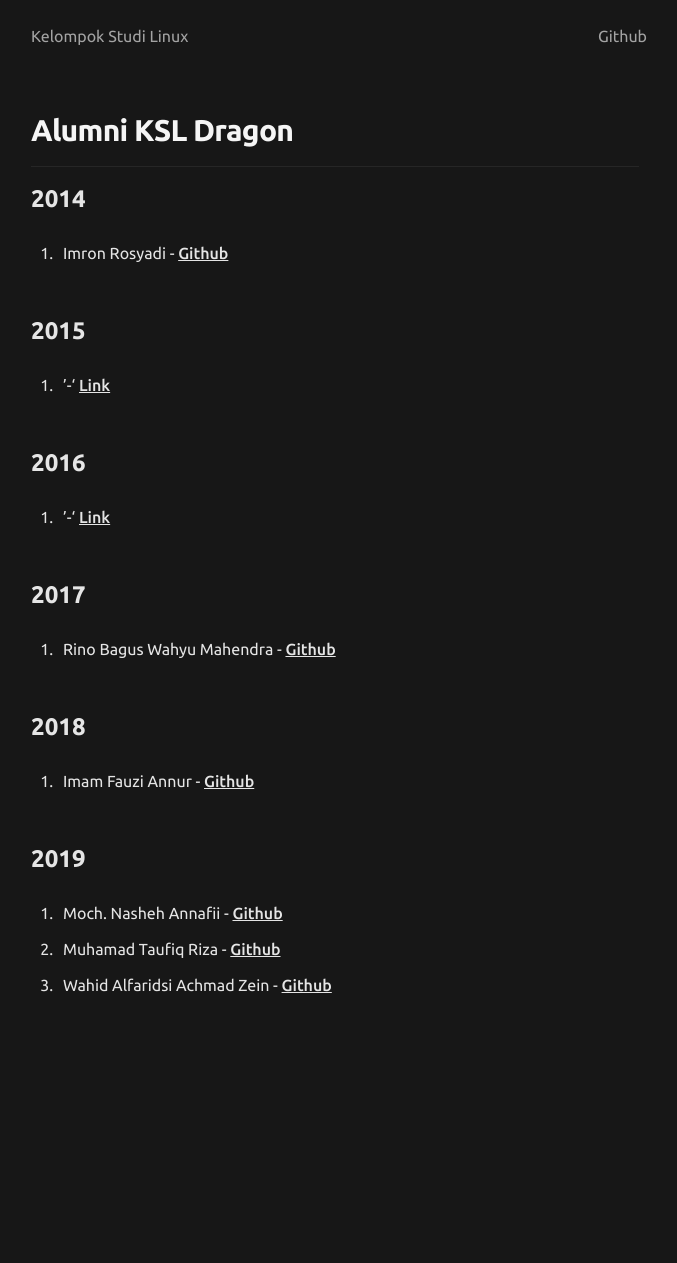
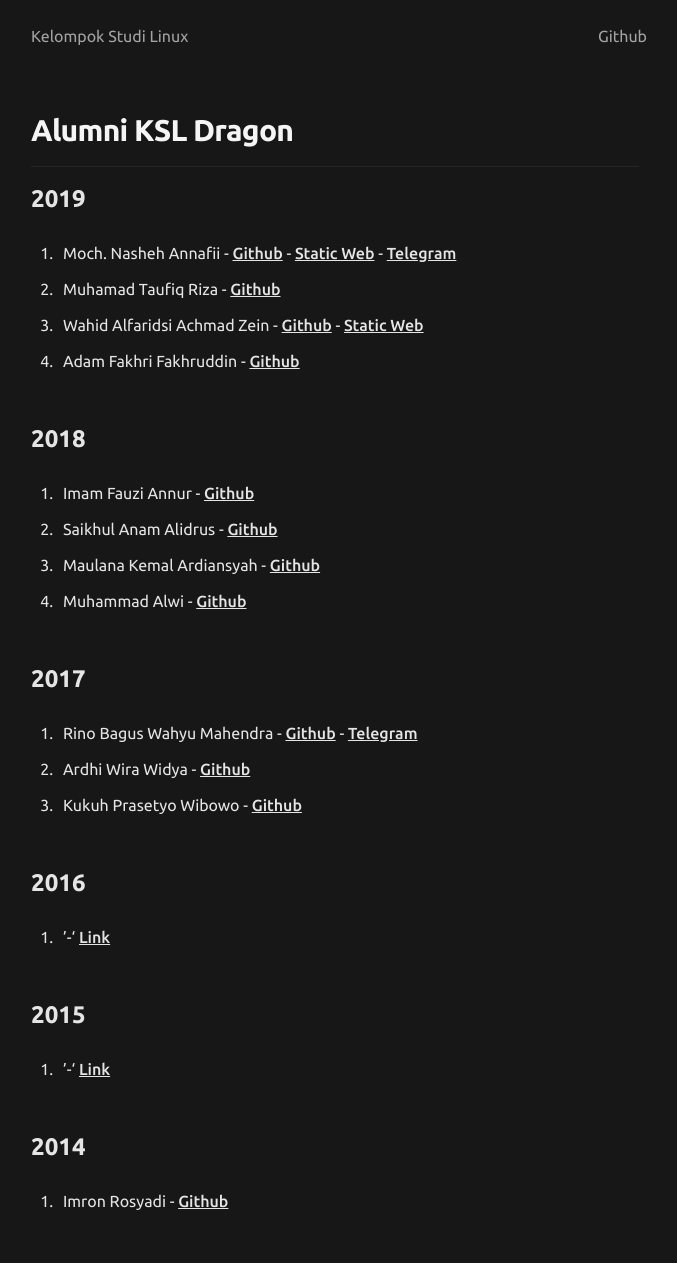
Before and after one commit to ksldragon/ksldragon.github.io, a Jekyll site: the page built from alumni.markdown, in a window 1280 px wide. Shown: the whole page, without its empty margins (305-982 px from the left). Built offline with Jekyll 4.4.1, drawn with Linux system fonts in a browser that asks for light colours; before the commit the page ends 1047 px from its top, so only the background shows below that.

Commit message:
[Nasheh]=>[update alumni]

```diff
--- a/alumni.markdown
+++ b/alumni.markdown
@@ -4,28 +4,34 @@ title: Alumni KSL Dragon
 permalink: /alumni/
 ---
 
-## 2014
+## 2019
 
-1. Imron Rosyadi - [Github](https://link)
+1. Moch. Nasheh Annafii - [Github](https://github.com/nashehannafii) - [Static Web](https://nashehannafii.github.io) - [Telegram](https://t.me/nashehannafii)
+2. Muhamad Taufiq Riza - [Github](https://link)
+3. Wahid Alfaridsi Achmad Zein - [Github](https://github.com/stunggal) - [Static Web](https://stunggal.github.io)
+4. Adam Fakhri Fakhruddin  - [Github](https://github.com/adam-fakhrie)
+
+## 2018
+
+1. Imam Fauzi Annur - [Github](https://link)
+2. Saikhul Anam Alidrus - [Github](https://link)
+3. Maulana Kemal Ardiansyah - [Github](https://link)
+4. Muhammad Alwi - [Github](https://link)
+
+## 2017
+
+1. Rino Bagus Wahyu Mahendra - [Github](https://github.com/rinomahendra) - [Telegram](https://t.me/_rinowbmahendra)
+2. Ardhi Wira Widya - [Github](https://ksldragon.github.io)
+3. Kukuh Prasetyo Wibowo - [Github](https://ksldragon.github.io)
+
+## 2016
+
+1. '-' [Link](https://link)
 
 ## 2015
 
 1. '-' [Link](https://link)
 
-## 2016
+## 2014
 
-1. '-' [Link](https://link)
-
-## 2017
-
-1. Rino Bagus Wahyu Mahendra - [Github](https://link)
-
-## 2018
-
-1. Imam Fauzi Annur - [Github](https://link)
-
-## 2019
-
-1. Moch. Nasheh Annafii - [Github](https://nashehannafii.github.io)
-2. Muhamad Taufiq Riza - [Github](https://link)
-3. Wahid Alfaridsi Achmad Zein - [Github](https://stunggal.github.io)
+1. Imron Rosyadi - [Github](https://link)
```
